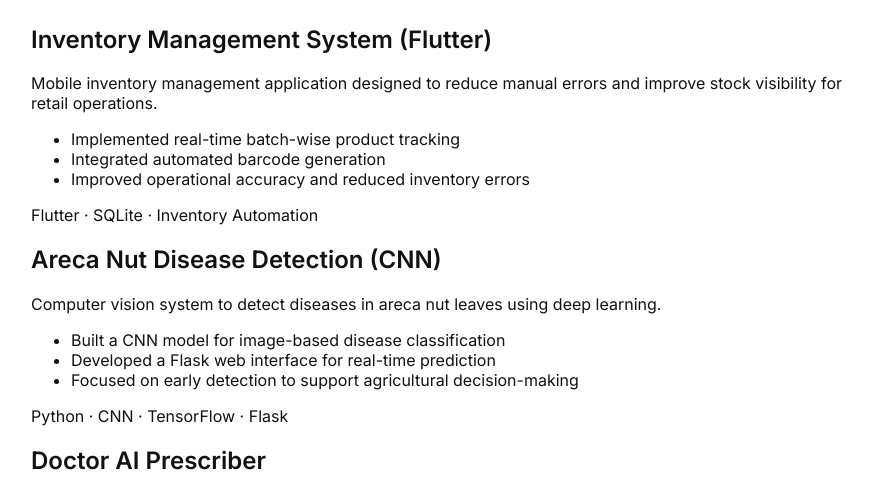
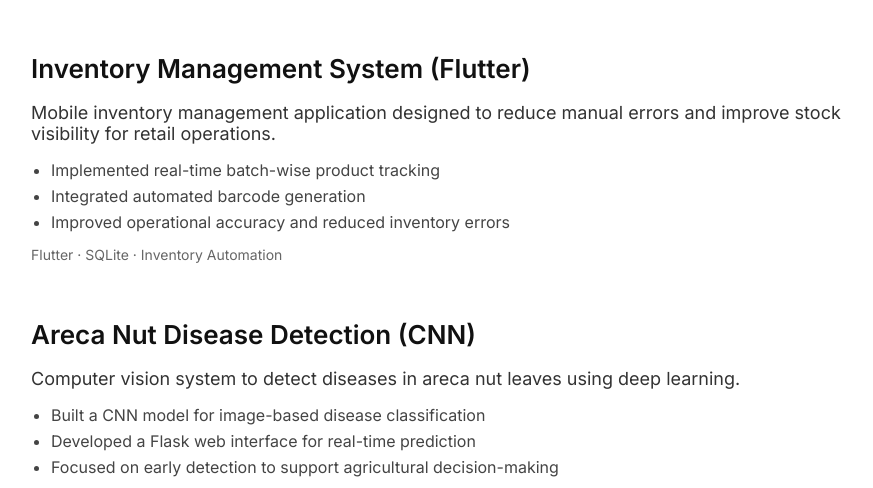
Before and after one commit to appupawate2908/cpawate.github.io, a plain HTML site: page projects.html in a window 1280 px wide. Shown: the part 286-774 px from the top of the page, without its empty margins (201-1074 px from the left). Drawn offline with Linux system fonts and the light colour scheme.

Commit message:
Update style.css

```diff
--- a/style.css
+++ b/style.css
@@ -84,3 +84,32 @@ h1 {
 .buttons .secondary:hover {
   background: #f1f3f4;
 }
+.project {
+  margin-top: 56px;
+}
+
+.project h2 {
+  font-size: 26px;
+  margin-bottom: 12px;
+}
+
+.project-desc {
+  font-size: 18px;
+  color: #333;
+  margin-bottom: 12px;
+}
+
+.project ul {
+  padding-left: 20px;
+  margin-bottom: 12px;
+}
+
+.project ul li {
+  margin-bottom: 6px;
+  color: #444;
+}
+
+.tech {
+  font-size: 14px;
+  color: #666;
+}
```
